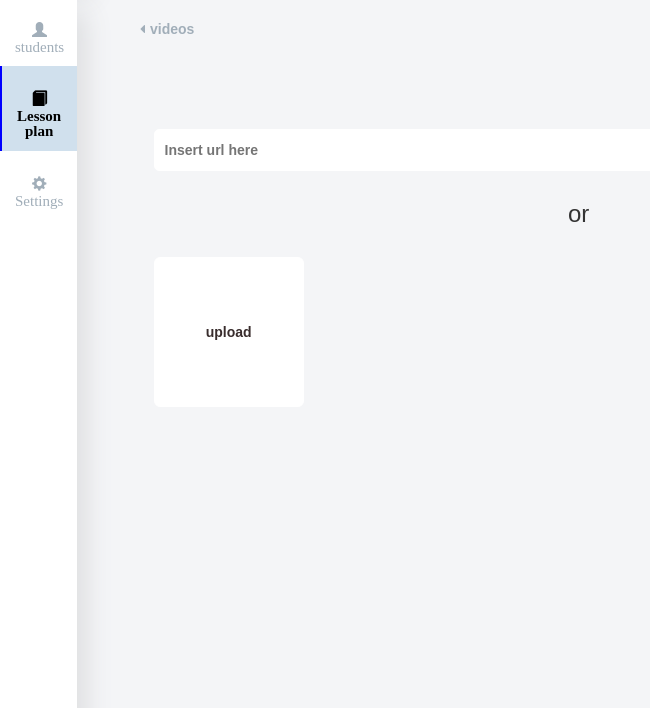
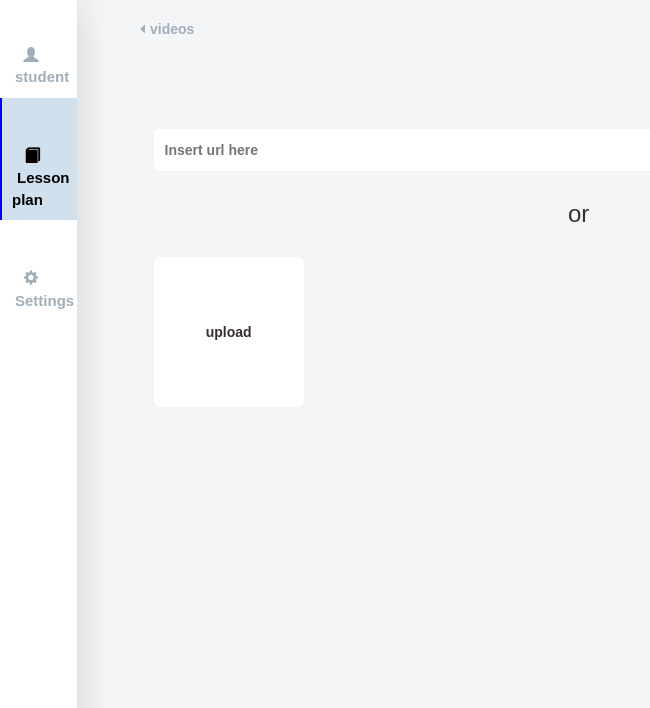
Before and after one commit to Anandha24998/ak003, a plain HTML site: page index.html in a window 1280 px wide. Shown: the part 92-800 px from the top of the page, without its empty margins (0-650 px from the left). Drawn offline with nearby package versions, Linux system fonts and the light colour scheme.

Commit message:
Update index.html

```diff
--- a/index.html
+++ b/index.html
@@ -4,8 +4,7 @@
     <meta charset="utf-8">
     <link rel="stylesheet" href="http://maxcdn.bootstrapcdn.com/bootstrap/3.3.5/css/bootstrap.min.css">
 
-    <script src="https://ajax.googleapis.com/ajax/libs/jquery/3.5.1/jquery.min.js"></script>
-    <script src="https://maxcdn.bootstrapcdn.com/bootstrap/3.4.1/js/bootstrap.min.js"></script>
+
 
     <link rel="stylesheet" href="https://stackpath.bootstrapcdn.com/font-awesome/4.7.0/css/font-awesome.min.css">
 
@@ -191,9 +190,12 @@
     <!------------side list------------>
 
     <ul>
-        <li><a href="#"><span class="glyphicon glyphicon-user"><br>students</span></a></li>
-        <li><a class="active" href="#"><span class="glyphicon glyphicon-book" style="color: black;font-weight:600"><br>Lesson plan</span></a></li>
-        <li><a href="#"><span class="glyphicon glyphicon-cog"><br>Settings</span></a></li>
+        <li><a href="#"><i class="glyphicon glyphicon-user" style="margin-left: 10px"></i><br><span>student</span></a></li>
+
+        <li><a class="active" href="#"><i class="glyphicon glyphicon-book" style="margin-left: 10px;color: black;font-weight:600"></i><br><span style="color: black;font-weight:600">Lesson plan</span></a></li>
+
+        <li><a href="#"><i class="glyphicon glyphicon-cog" style="margin-left: 10px"></i><br><span>Settings</span></a></li>
+
     </ul>
 
 
```
